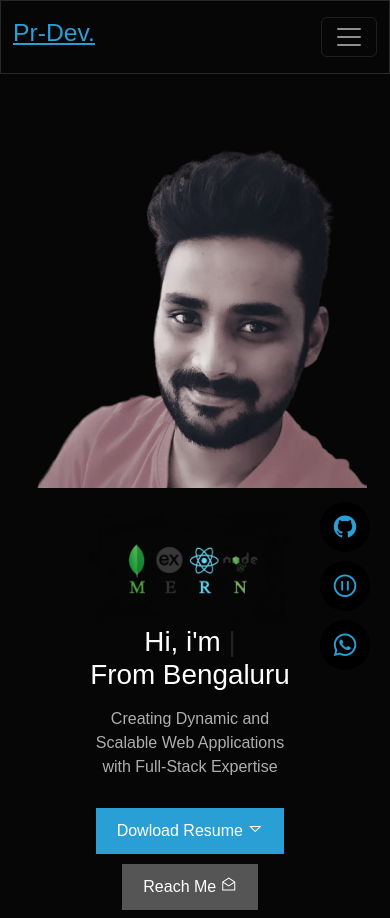
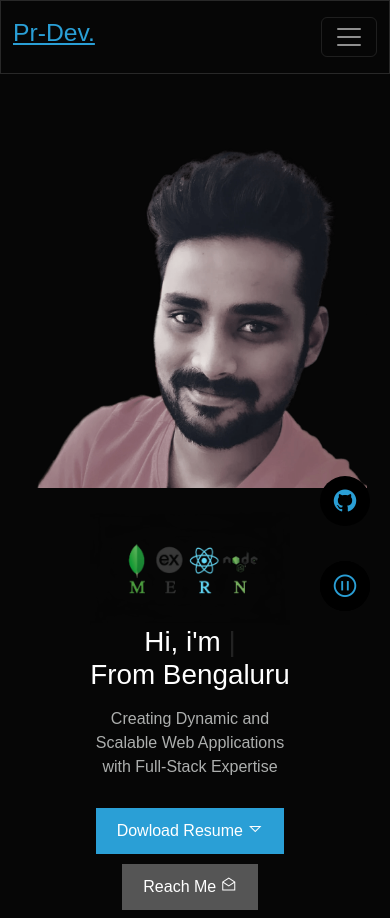
Before and after one commit to praveenkrao94/My-Portfolio, a plain HTML site: page index.html in a window 390 px wide. Shown: the top 918 px of the page. Drawn offline with nearby package versions, Linux system fonts and the light colour scheme.

Commit message:
postiton

```diff
--- a/css/style.css
+++ b/css/style.css
@@ -16,8 +16,6 @@ body {
   content: "|";
   animation: blink-caret 0.75s infinite;
 }
-
-
 
 @keyframes blink-caret {
   0%,
@@ -801,7 +799,7 @@ footer ul li a {
 
 @media screen and (max-width: 991px) {
   .scroll-w {
-    top: 77%; /* Adjust the vertical position as needed */
+    top: 70%; /* Adjust the vertical position as needed */
   }
 }
 
@@ -839,7 +837,7 @@ footer ul li a {
 
 @media screen and (max-width: 991px) {
   .scroll-g {
-    top: 67%; /* Adjust the vertical position as needed */
+    top: 80%; /* Adjust the vertical position as needed */
   }
 }
 
@@ -919,6 +917,6 @@ footer ul li a {
 
 @media screen and (max-width: 991px) {
   .scroll-g {
-    top: 63%; /* Adjust the vertical position as needed */
+    top: 60%; /* Adjust the vertical position as needed */
   }
 }
```
